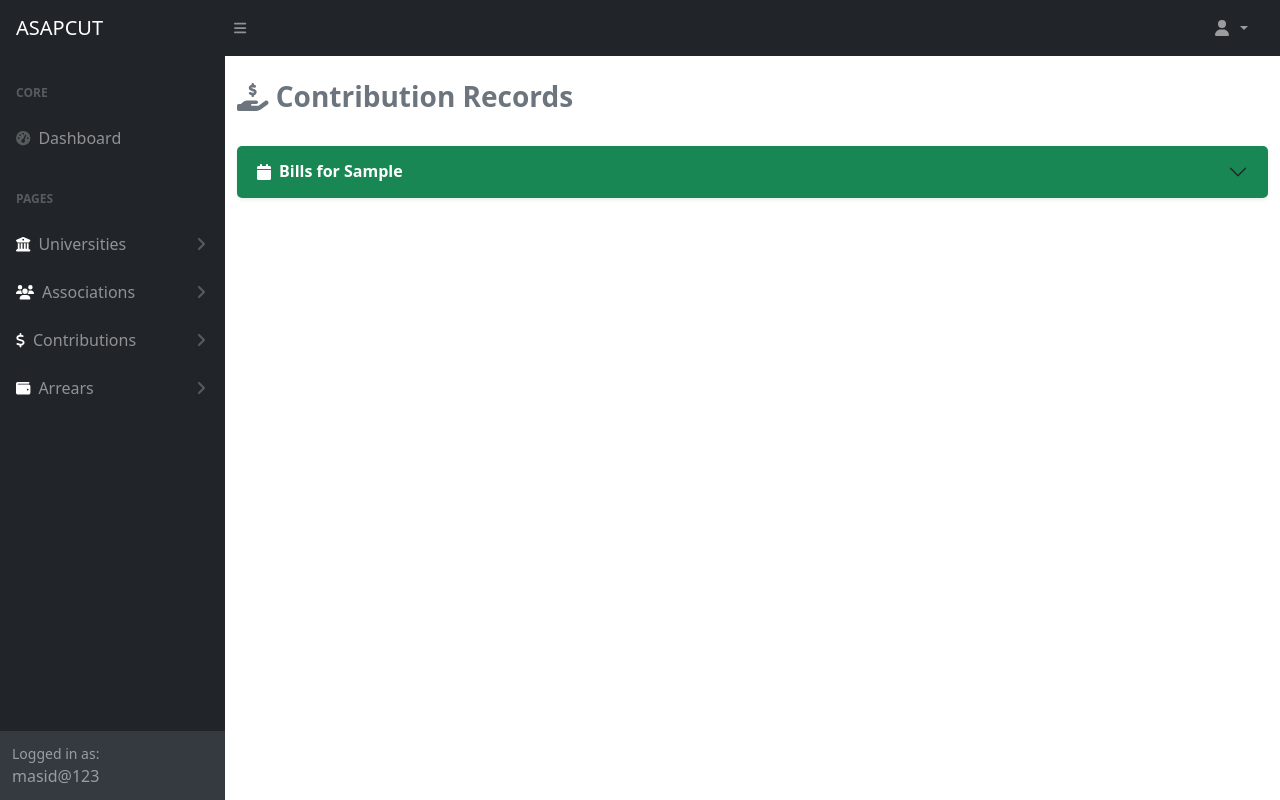
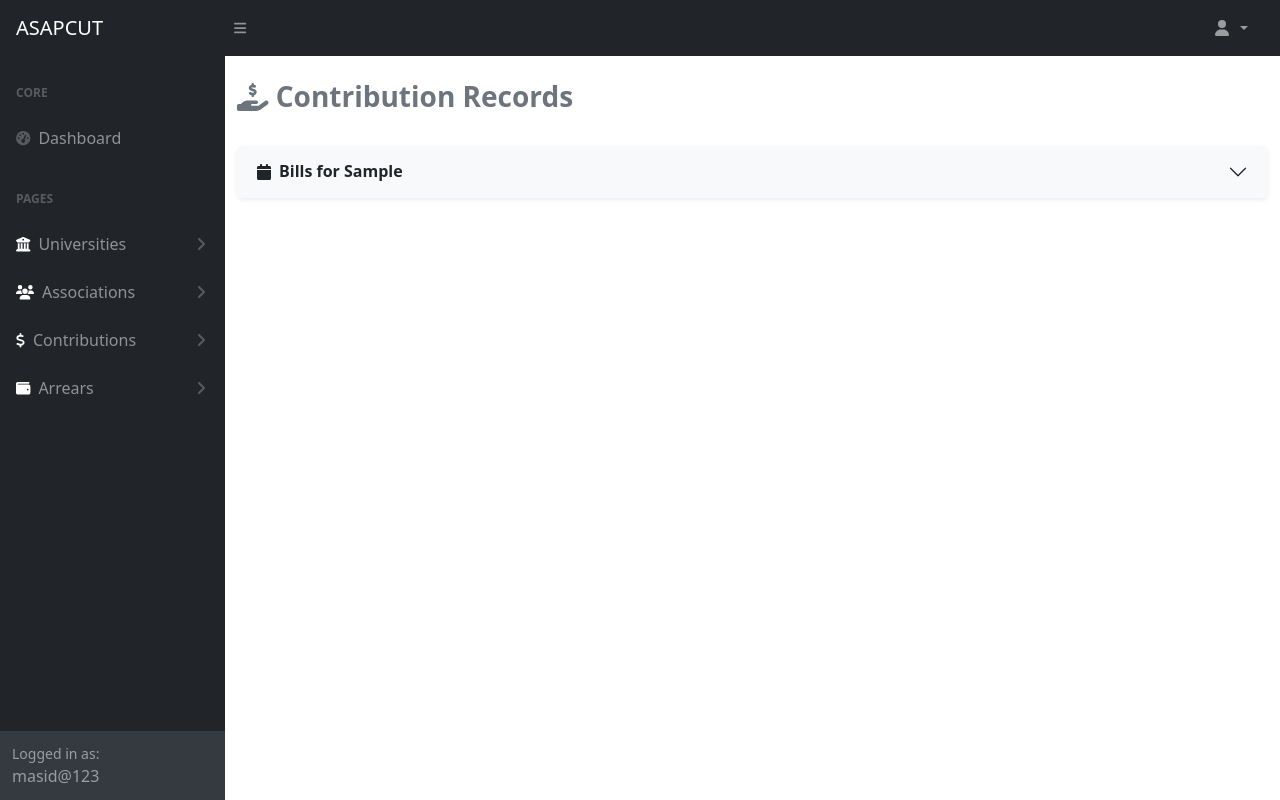
Before and after one commit to kurihom123/asaps, a Django app: page /contributions/ in a window 1280 px wide. Run offline with Django 5.2, Linux system fonts and the light colour scheme; a user stored in the database is signed in; data comes from the database, SQL or seed files in the repository; tables that the repository leaves empty hold one stand-in row (values such as "Sample post"); some libraries are stand-ins or nearby versions.

Commit message:
new updated

```diff
--- a/templates/pages/contributions/contribution_list.html
+++ b/templates/pages/contributions/contribution_list.html
@@ -41,7 +41,7 @@
         {% for year, contributions in grouped_contributions.items %}
         <div class="accordion-item mb-3 border-0 shadow-sm">
             <h2 class="accordion-header" id="heading{{ forloop.counter }}">
-                <button class="accordion-button collapsed bg-success text-white fw-semibold" type="button"
+                <button class="accordion-button collapsed bg-light text-dark fw-semibold" type="button"
                         data-bs-toggle="collapse" data-bs-target="#collapse{{ forloop.counter }}"
                         aria-expanded="false" aria-controls="collapse{{ forloop.counter }}">
                     <i class="fa fa-calendar me-2"></i> Bills for {{ year }}
```
